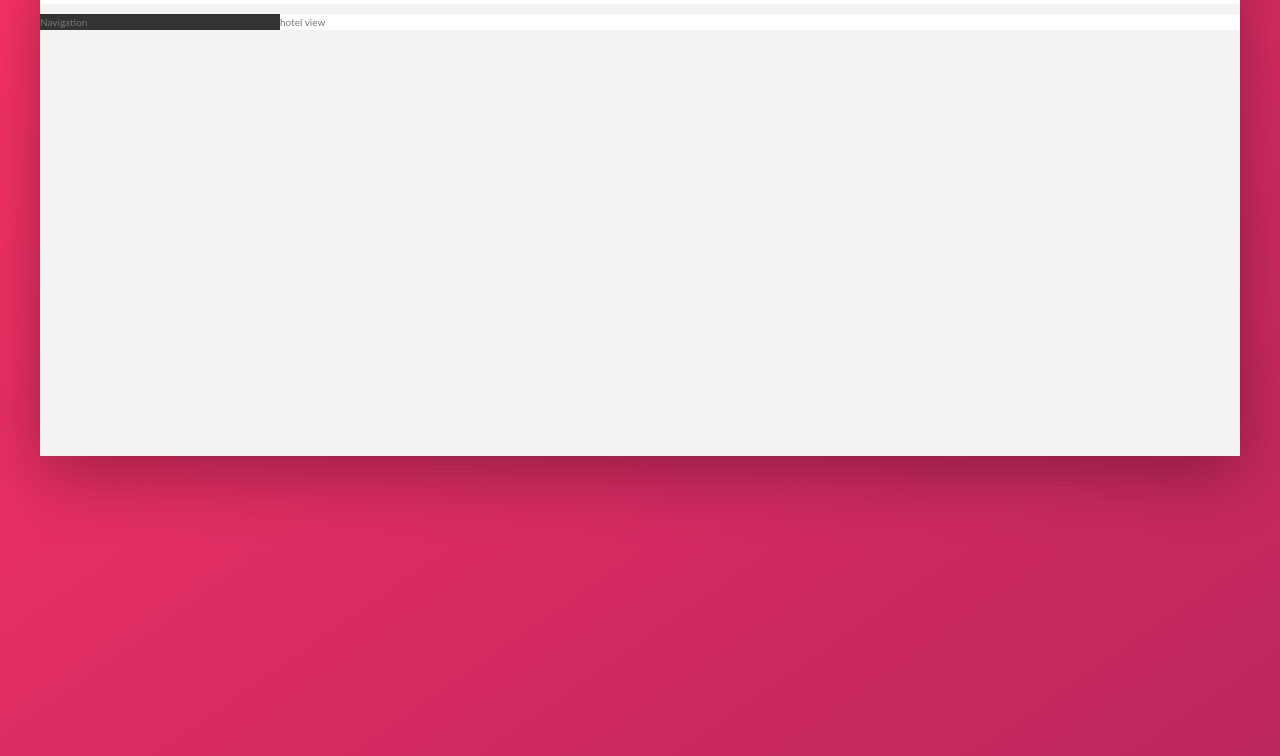
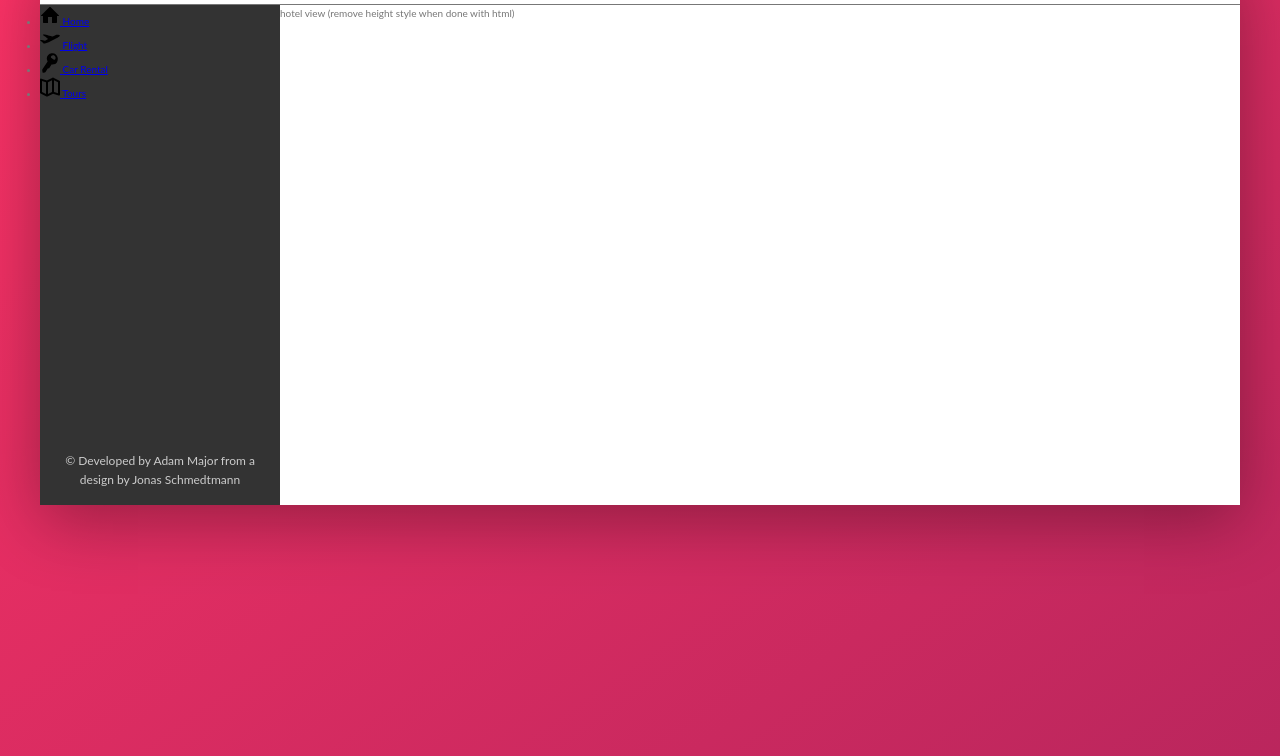
Before and after one commit to Beschuetzer/Trillo, a website: page index.html in a window 1280 px wide. Shown: the part 140-896 px from the top of the page. Drawn offline with Linux system fonts and the light colour scheme.

Commit message:
Finish sidebar layout

```diff
--- a/index.html
+++ b/index.html
@@ -46,10 +46,50 @@
 
             <div class="content">
                 <nav class="sidebar">
-                    Navigation
+                    <ul class="side-nav">
+                        <li class="side-nav__item">
+                            <a href="#" class="side-nav__link">
+                                <svg class="side-nav__icon">
+                                    <use xlink:href="img/sprite.svg#icon-home">
+                                    </use>
+                                </svg>
+                                <span>Home</span>
+                            </a>
+                        </li>
+                        <li class="side-nav__item">
+                            <a href="#" class="side-nav__link">
+                                <svg class="side-nav__icon">
+                                    <use xlink:href="img/sprite.svg#icon-aircraft-take-off">
+                                    </use>
+                                </svg>
+                                <span>Flight</span>
+                            </a>
+                        </li>
+                        <li class="side-nav__item">
+                            <a href="#" class="side-nav__link">
+                                <svg class="side-nav__icon">
+                                    <use xlink:href="img/sprite.svg#icon-key">
+                                    </use>
+                                </svg>
+                                <span>Car Rental</span>
+                            </a>
+                        </li>
+                        <li class="side-nav__item">
+                            <a href="#" class="side-nav__link">
+                                <svg class="side-nav__icon">
+                                    <use xlink:href="img/sprite.svg#icon-map">
+                                    </use>
+                                </svg>
+                                <span>Tours</span>
+                            </a>
+                        </li>
+                    </ul>
+                    <div class="legal">
+                        &copy; Developed by Adam Major from a  design by Jonas Schmedtmann
+                    </div>
                 </nav>
                 <main class="hotel-view">
-                    hotel view
+                    hotel view (remove height style when done with html)
                 </main>
             </div>
         </div>
--- a/sass/layout/_layouts.scss
+++ b/sass/layout/_layouts.scss
@@ -1,10 +1,8 @@
 .header {
-    // height: $default-font-size * 4;
     font-size: $default-font-size * .9;
     padding: 0 $default-font-size * 2;
     background-color: $color-white;
-    border-bottom: 1rem solid $color-grey-light-2;
-
+    border-bottom: .1rem solid $color-grey-dark-2;
     display: flex;
     justify-content: space-between;
     align-items: center;
@@ -13,7 +11,6 @@
 .content {
     display: flex;
     justify-content: flex-start;
-    align-items: center;
 }
 
 .container {
@@ -22,15 +19,48 @@
     background-color: var(--color-grey-light-2);
     box-shadow: 0 $default-font-size $default-font-size * 4 rgba($color-black, $box-shadow-dark);
 
-    min-height: 50rem;
+    min-height: 40rem;
 }
 
 .sidebar {
     background-color: $color-grey-dark-1;
     flex: 0 0 20%;
+    display: flex;
+    flex-direction: column;
+    justify-content: space-between;
+    // align-items: center;
+
+
+    height: 50rem;
+
 }
-
 .hotel-view {
     background-color: $color-white;
     flex: 1 1;
+
+    // height: 44rem;
 }
+
+//////////////////////////////////////////////
+//Side Navigation
+.side-nav{
+    &__item {
+
+    }
+    &__link {
+
+    }
+    &__icon {
+        height: $default-font-size * 1.25;
+        width: $default-font-size * 1.25;
+    }
+}
+
+//////////////////////////////////////////////
+//Legal text
+.legal {
+    font-size: $default-font-size * .75;
+    text-align: center;
+    color: $color-grey-light-4;
+    padding: $default-font-size;
+}
```
Also changed, not shown: css/style.css, 1 other file.
